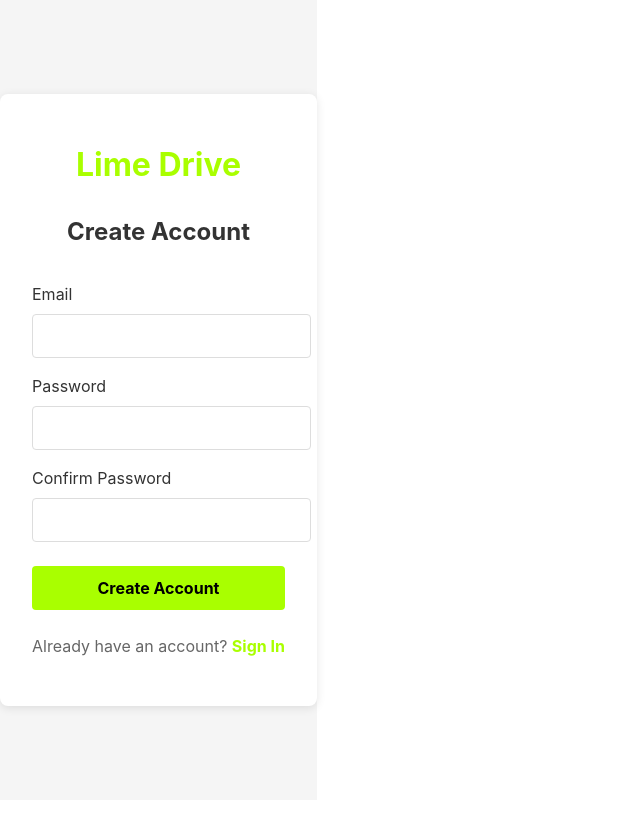
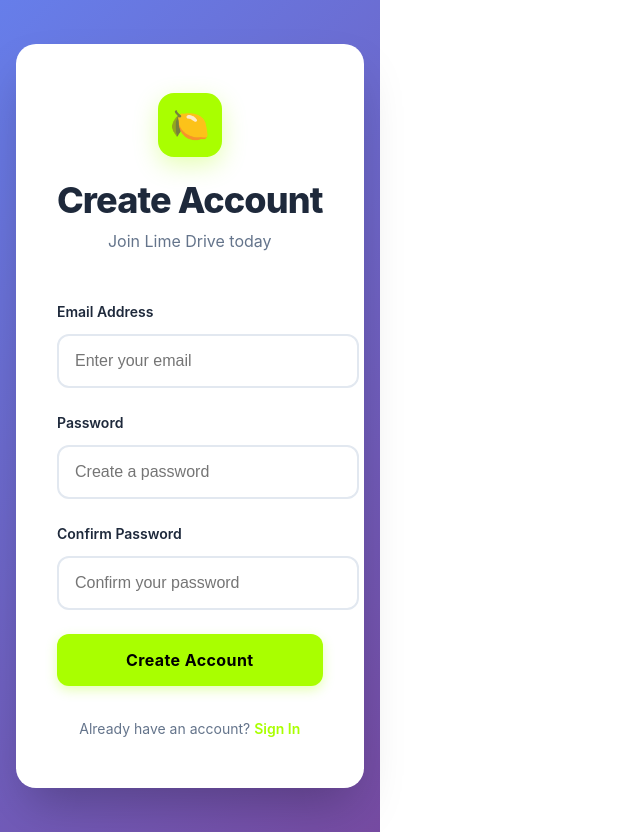
Before and after one commit to KarthikMallareddy/Lime-Drive, a React (Vite) app in the folder LimeDrive/: page /register in a window 1280 px wide. Shown: the whole page, without its empty margins (0-640 px from the left). Before the commit the page ends 800 px from the top, so only its background shows below. Built offline with nearby package versions, Linux system fonts and the light colour scheme; no server answers.

Commit message:
Modernize Register page with gradient background and improved input visibility

```diff
--- a/LimeDrive/src/pages/Register.jsx
+++ b/LimeDrive/src/pages/Register.jsx
@@ -51,64 +51,102 @@ export default function Register() {
       display: 'flex',
       alignItems: 'center',
       justifyContent: 'center',
-      backgroundColor: '#f5f5f5',
-      fontFamily: 'Inter, system-ui, Arial'
+      background: 'linear-gradient(135deg, #667eea 0%, #764ba2 100%)',
+      fontFamily: 'Inter, system-ui, -apple-system, BlinkMacSystemFont, sans-serif',
+      padding: '1rem'
     }}>
       <div style={{
         backgroundColor: 'white',
-        padding: '2rem',
-        borderRadius: '8px',
-        boxShadow: '0 2px 10px rgba(0,0,0,0.1)',
+        padding: '3rem 2.5rem',
+        borderRadius: '20px',
+        boxShadow: '0 25px 50px -12px rgba(0, 0, 0, 0.25)',
         width: '100%',
-        maxWidth: '400px'
+        maxWidth: '420px',
+        border: '1px solid rgba(255, 255, 255, 0.1)',
+        backdropFilter: 'blur(16px)'
       }}>
-        <h1 style={{
-          color: '#A9FF00',
-          textAlign: 'center',
-          marginBottom: '2rem',
-          fontSize: '2rem'
-        }}>
-          Lime Drive
-        </h1>
+        <div style={{ textAlign: 'center', marginBottom: '3rem' }}>
+          <div style={{
+            width: '64px',
+            height: '64px',
+            backgroundColor: '#A9FF00',
+            borderRadius: '16px',
+            display: 'flex',
+            alignItems: 'center',
+            justifyContent: 'center',
+            fontSize: '2rem',
+            margin: '0 auto 1.5rem',
+            boxShadow: '0 8px 25px rgba(169, 255, 0, 0.3)'
+          }}>
+            🍋
+          </div>
+          <h1 style={{
+            color: '#1e293b',
+            margin: '0 0 0.5rem 0',
+            fontSize: '2.25rem',
+            fontWeight: '800',
+            letterSpacing: '-0.025em'
+          }}>
+            Create Account
+          </h1>
+          <p style={{
+            color: '#64748b',
+            fontSize: '1rem',
+            margin: 0
+          }}>
+            Join Lime Drive today
+          </p>
+        </div>
 
-        <h2 style={{
-          textAlign: 'center',
-          marginBottom: '2rem',
-          color: '#333'
-        }}>
-          Create Account
-        </h2>
-
-        <form onSubmit={handleSubmit}>
-          <div style={{ marginBottom: '1rem' }}>
+        <form onSubmit={handleSubmit} style={{ marginBottom: '2rem' }}>
+          <div style={{ marginBottom: '1.5rem' }}>
             <label style={{
               display: 'block',
-              marginBottom: '0.5rem',
-              color: '#333'
+              marginBottom: '0.75rem',
+              color: '#1e293b',
+              fontSize: '0.875rem',
+              fontWeight: '600'
             }}>
-              Email
+              Email Address
             </label>
             <input
               type="email"
               value={email}
               onChange={(e) => setEmail(e.target.value)}
               required
+              placeholder="Enter your email"
               style={{
                 width: '100%',
-                padding: '0.75rem',
-                border: '1px solid #ddd',
-                borderRadius: '4px',
+                padding: '1rem',
+                border: '2px solid #e2e8f0',
+                borderRadius: '12px',
                 fontSize: '1rem',
-                color: '#1e293b'
+                outline: 'none',
+                transition: 'all 0.2s ease-in-out',
+                backgroundColor: '#ffffff',
+                color: '#0f172a',
+                fontWeight: '500'
+              }}
+              onFocus={(e) => {
+                e.target.style.borderColor = '#A9FF00'
+                e.target.style.backgroundColor = '#ffffff'
+                e.target.style.boxShadow = '0 0 0 3px rgba(169, 255, 0, 0.15)'
+              }}
+              onBlur={(e) => {
+                e.target.style.borderColor = '#e2e8f0'
+                e.target.style.backgroundColor = '#ffffff'
+                e.target.style.boxShadow = 'none'
               }}
             />
           </div>
 
-          <div style={{ marginBottom: '1rem' }}>
+          <div style={{ marginBottom: '1.5rem' }}>
             <label style={{
               display: 'block',
-              marginBottom: '0.5rem',
-              color: '#333'
+              marginBottom: '0.75rem',
+              color: '#1e293b',
+              fontSize: '0.875rem',
+              fontWeight: '600'
             }}>
               Password
             </label>
@@ -117,13 +155,28 @@ export default function Register() {
               value={password}
               onChange={(e) => setPassword(e.target.value)}
               required
+              placeholder="Create a password"
               style={{
                 width: '100%',
-                padding: '0.75rem',
-                border: '1px solid #ddd',
-                borderRadius: '4px',
+                padding: '1rem',
+                border: '2px solid #e2e8f0',
+                borderRadius: '12px',
                 fontSize: '1rem',
-                color: '#1e293b'
+                outline: 'none',
+                transition: 'all 0.2s ease-in-out',
+                backgroundColor: '#ffffff',
+                color: '#0f172a',
+                fontWeight: '500'
+              }}
+              onFocus={(e) => {
+                e.target.style.borderColor = '#A9FF00'
+                e.target.style.backgroundColor = '#ffffff'
+                e.target.style.boxShadow = '0 0 0 3px rgba(169, 255, 0, 0.15)'
+              }}
+              onBlur={(e) => {
+                e.target.style.borderColor = '#e2e8f0'
+                e.target.style.backgroundColor = '#ffffff'
+                e.target.style.boxShadow = 'none'
               }}
             />
           </div>
@@ -131,8 +184,10 @@ export default function Register() {
           <div style={{ marginBottom: '1.5rem' }}>
             <label style={{
               display: 'block',
-              marginBottom: '0.5rem',
-              color: '#333'
+              marginBottom: '0.75rem',
+              color: '#1e293b',
+              fontSize: '0.875rem',
+              fontWeight: '600'
             }}>
               Confirm Password
             </label>
@@ -141,39 +196,66 @@ export default function Register() {
               value={confirmPassword}
               onChange={(e) => setConfirmPassword(e.target.value)}
               required
+              placeholder="Confirm your password"
               style={{
                 width: '100%',
-                padding: '0.75rem',
-                border: '1px solid #ddd',
-                borderRadius: '4px',
+                padding: '1rem',
+                border: '2px solid #e2e8f0',
+                borderRadius: '12px',
                 fontSize: '1rem',
-                color: '#1e293b'
+                outline: 'none',
+                transition: 'all 0.2s ease-in-out',
+                backgroundColor: '#ffffff',
+                color: '#0f172a',
+                fontWeight: '500'
+              }}
+              onFocus={(e) => {
+                e.target.style.borderColor = '#A9FF00'
+                e.target.style.backgroundColor = '#ffffff'
+                e.target.style.boxShadow = '0 0 0 3px rgba(169, 255, 0, 0.15)'
+              }}
+              onBlur={(e) => {
+                e.target.style.borderColor = '#e2e8f0'
+                e.target.style.backgroundColor = '#ffffff'
+                e.target.style.boxShadow = 'none'
               }}
             />
           </div>
 
           {error && (
             <div style={{
-              backgroundColor: '#fee',
-              border: '1px solid #fcc',
-              color: '#c33',
-              padding: '0.75rem',
-              borderRadius: '4px',
-              marginBottom: '1rem'
+              backgroundColor: '#fef2f2',
+              border: '1px solid #fecaca',
+              color: '#dc2626',
+              padding: '1rem',
+              borderRadius: '12px',
+              marginBottom: '1.5rem',
+              fontSize: '0.875rem',
+              fontWeight: '500',
+              display: 'flex',
+              alignItems: 'center',
+              gap: '0.5rem'
             }}>
+              <span style={{ fontSize: '1rem' }}>⚠️</span>
               {error}
             </div>
           )}
 
           {message && (
             <div style={{
-              backgroundColor: '#efe',
-              border: '1px solid #cfc',
-              color: '#363',
-              padding: '0.75rem',
-              borderRadius: '4px',
-              marginBottom: '1rem'
+              backgroundColor: '#f0fdf4',
+              border: '1px solid #bbf7d0',
+              color: '#15803d',
+              padding: '1rem',
+              borderRadius: '12px',
+              marginBottom: '1.5rem',
+              fontSize: '0.875rem',
+              fontWeight: '500',
+              display: 'flex',
+              alignItems: 'center',
+              gap: '0.5rem'
             }}>
+              <span style={{ fontSize: '1rem' }}>✅</span>
               {message}
             </div>
           )}
@@ -183,15 +265,31 @@ export default function Register() {
             disabled={loading}
             style={{
               width: '100%',
-              backgroundColor: '#A9FF00',
+              backgroundColor: loading ? '#9ca3af' : '#A9FF00',
               color: '#000',
               border: 'none',
-              padding: '0.75rem',
-              borderRadius: '4px',
+              padding: '1rem',
+              borderRadius: '12px',
               fontSize: '1rem',
-              fontWeight: 'bold',
+              fontWeight: '700',
               cursor: loading ? 'not-allowed' : 'pointer',
-              opacity: loading ? 0.6 : 1
+              transition: 'all 0.2s ease-in-out',
+              boxShadow: loading ? 'none' : '0 4px 12px rgba(169, 255, 0, 0.3)',
+              letterSpacing: '0.025em'
+            }}
+            onMouseEnter={(e) => {
+              if (!loading) {
+                e.target.style.backgroundColor = '#98E600'
+                e.target.style.transform = 'translateY(-2px)'
+                e.target.style.boxShadow = '0 6px 20px rgba(169, 255, 0, 0.4)'
+              }
+            }}
+            onMouseLeave={(e) => {
+              if (!loading) {
+                e.target.style.backgroundColor = '#A9FF00'
+                e.target.style.transform = 'translateY(0)'
+                e.target.style.boxShadow = '0 4px 12px rgba(169, 255, 0, 0.3)'
+              }
             }}
           >
             {loading ? 'Creating Account...' : 'Create Account'}
@@ -200,8 +298,10 @@ export default function Register() {
 
         <p style={{
           textAlign: 'center',
-          marginTop: '1.5rem',
-          color: '#666'
+          marginTop: '0',
+          marginBottom: '0',
+          color: '#64748b',
+          fontSize: '0.875rem'
         }}>
           Already have an account?{' '}
           <Link
@@ -209,7 +309,16 @@ export default function Register() {
             style={{
               color: '#A9FF00',
               textDecoration: 'none',
-              fontWeight: 'bold'
+              fontWeight: '600',
+              transition: 'color 0.2s ease-in-out'
+            }}
+            onMouseEnter={(e) => {
+              e.target.style.color = '#98E600'
+              e.target.style.textDecoration = 'underline'
+            }}
+            onMouseLeave={(e) => {
+              e.target.style.color = '#A9FF00'
+              e.target.style.textDecoration = 'none'
             }}
           >
             Sign In
```
